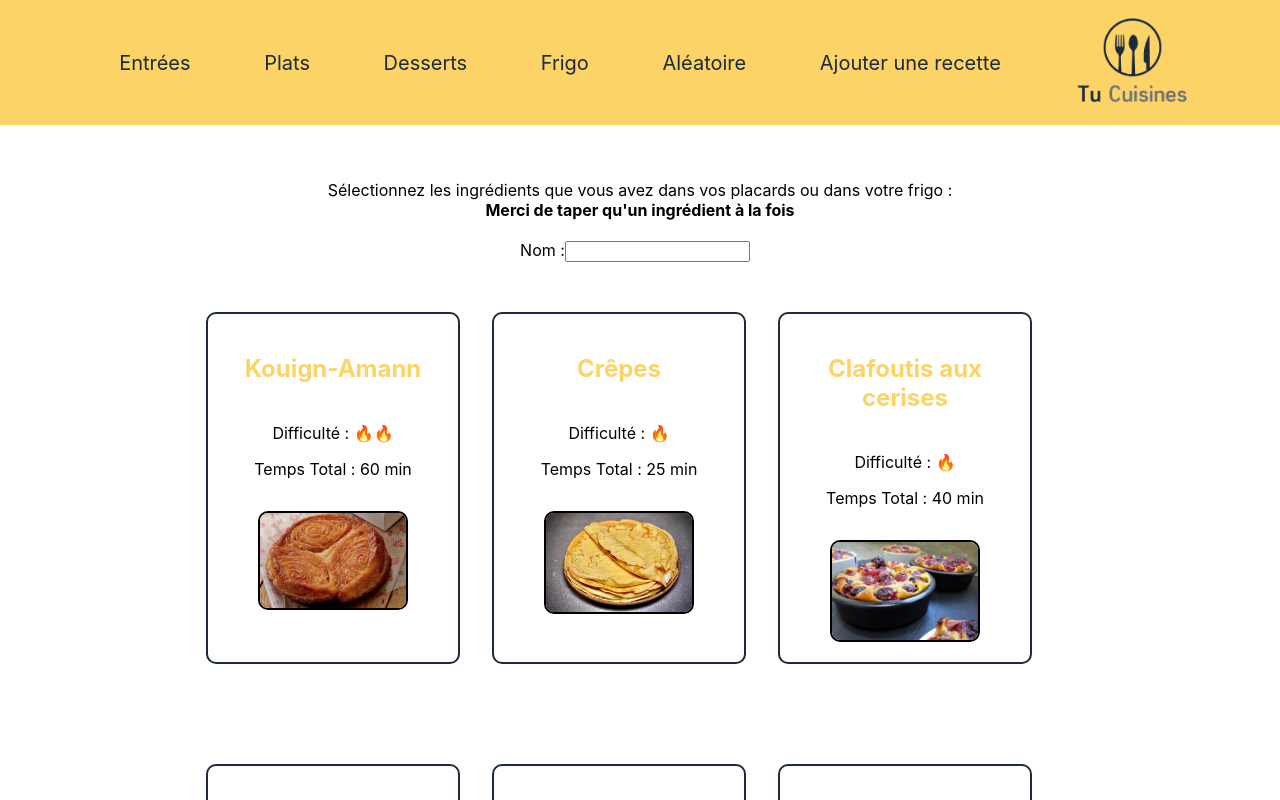
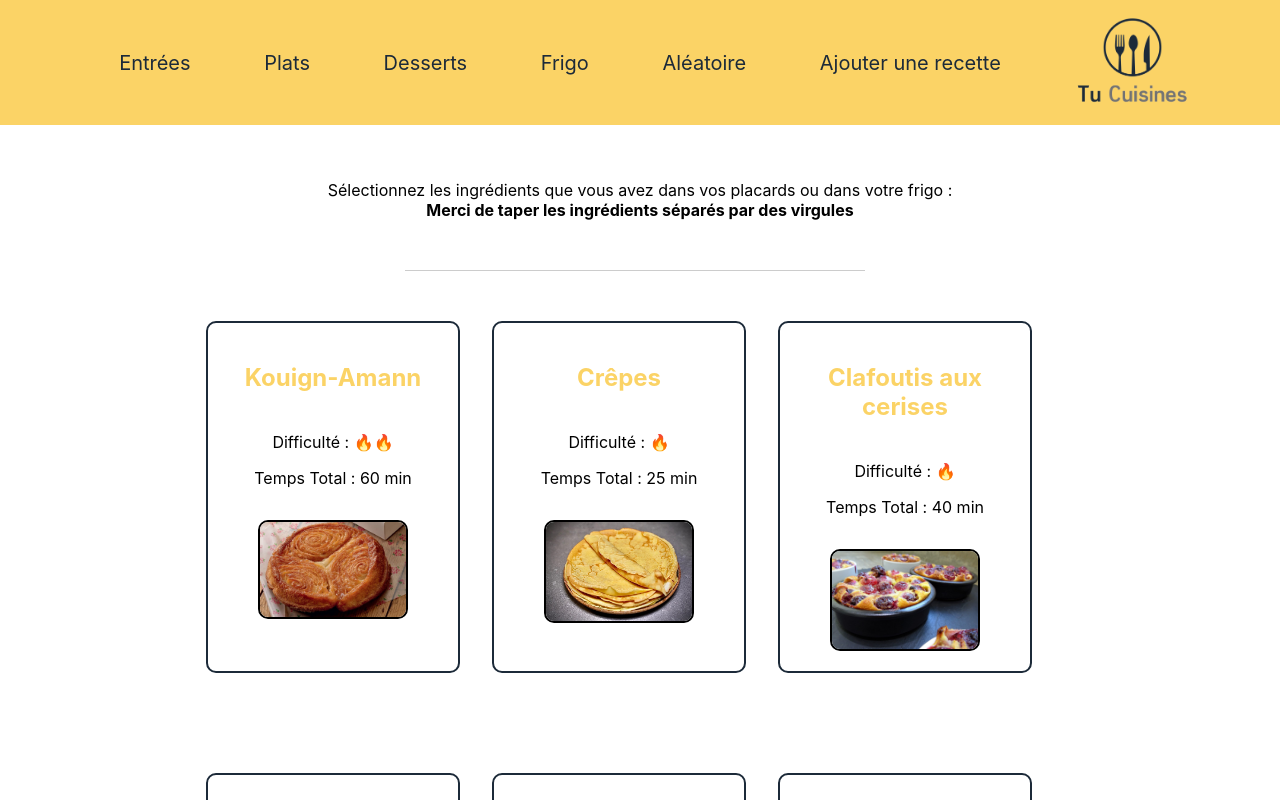
Before and after one commit to tfeutren/cookingRecipeWebsite, a React (Create React App) app in the folder cooking-recipe/: page /frigo in a window 1280 px wide. Shown: the top 800 px of the page. Built offline with nearby package versions, Linux system fonts and the light colour scheme.

Commit message:
Finish 2 Frigo
Fini 2

```diff
--- a/cooking-recipe/src/components/Filter_frigo.js
+++ b/cooking-recipe/src/components/Filter_frigo.js
@@ -1,17 +1,19 @@
-import React, { useState, useEffect } from 'react';
+import React, { useState } from 'react';
 import '../styles/Filter_frigo.css';
 import { Link } from 'react-router-dom';
 import { renderDifficulty } from '../utility';
 import { recipeList } from '../datas/recipeList';
 
-const RecipeList = ({ searchIngredient }) => {
+const RecipeList = ({ searchIngredients }) => {
   const removeAccents = (str) => {
     return str.normalize('NFD').replace(/[\u0300-\u036f]/g, '');
   };
 
   const filteredRecipes = recipeList.filter(recipe => {
     return recipe.ingredients.some(ingredient =>
+      searchIngredients.some(searchIngredient =>
         removeAccents(ingredient.name.toLowerCase()).includes(removeAccents(searchIngredient.toLowerCase()))
+      )
     );
   });
 
@@ -20,7 +22,8 @@ const RecipeList = ({ searchIngredient }) => {
       <ul>
         {filteredRecipes.length === 0 ? (
           <h1 className='error-frigo'>Pas de recette correspondante !</h1>
-        ) : filteredRecipes.map(({ name, difficulty, preparationTime, cookTime, picture }) => (
+        ) : (
+          filteredRecipes.map(({ name, difficulty, preparationTime, cookTime, picture }) => (
             <Link to={`/recette/${name}`} key={name} className="recipe-item">
               <div>
                 <h2>{name}</h2>
@@ -29,33 +32,39 @@ const RecipeList = ({ searchIngredient }) => {
                 <img src={picture} className="picture" alt={name} />
               </div>
             </Link>
-        ))}
+          ))
+        )}
       </ul>
     </div>
   );
 };
 
 const FrigoPage = () => {
-  const [ingredient, setIngredient] = useState('');
+  const [ingredients, setIngredients] = useState('');
 
   const handleInputChange = (event) => {
-    setIngredient(event.target.value);
+    setIngredients(event.target.value);
+  };
+
+  const handleSearch = (event) => {
+    event.preventDefault();
+    const inputIngredients = ingredients.split(',').map(ingredient => ingredient.trim());
+    setIngredients(inputIngredients.join(', '));
   };
 
   return (
     <div>
       Sélectionnez les ingrédients que vous avez dans vos placards ou dans votre frigo :
       <br/>
-      <strong>Merci de taper qu'un ingrédient à la fois</strong>
+      <strong>Merci de taper les ingrédients séparés par des virgules</strong>
       <br/>
       <br/>
-      <form>
+      <form onSubmit={handleSearch}>
         <label>
-          Nom :
-          <input type="text" value={ingredient} onChange={handleInputChange} />
+          <input type="text" id="ingredient" value={ingredients} onChange={handleInputChange} />
         </label>
       </form>
-      <RecipeList searchIngredient={ingredient} />
+      <RecipeList searchIngredients={ingredients.split(',').map(ingredient => ingredient.trim())} />
     </div>
   );
 };
--- a/cooking-recipe/src/styles/Filter_frigo.css
+++ b/cooking-recipe/src/styles/Filter_frigo.css
@@ -62,3 +62,16 @@
     text-decoration: none;
     color: #e99204;
   }
+
+  #ingredient{
+    display: inline-block;
+    text-align: center;
+    border: none;
+    border-bottom: 1px solid #ccc;
+    font-size: 14px;
+    padding: 5px;
+    margin-top: 4px;
+    background-color: transparent;
+    outline: none;
+    width: 50%;
+}
```
Lines whose indentation alone changed are shown as unchanged.
